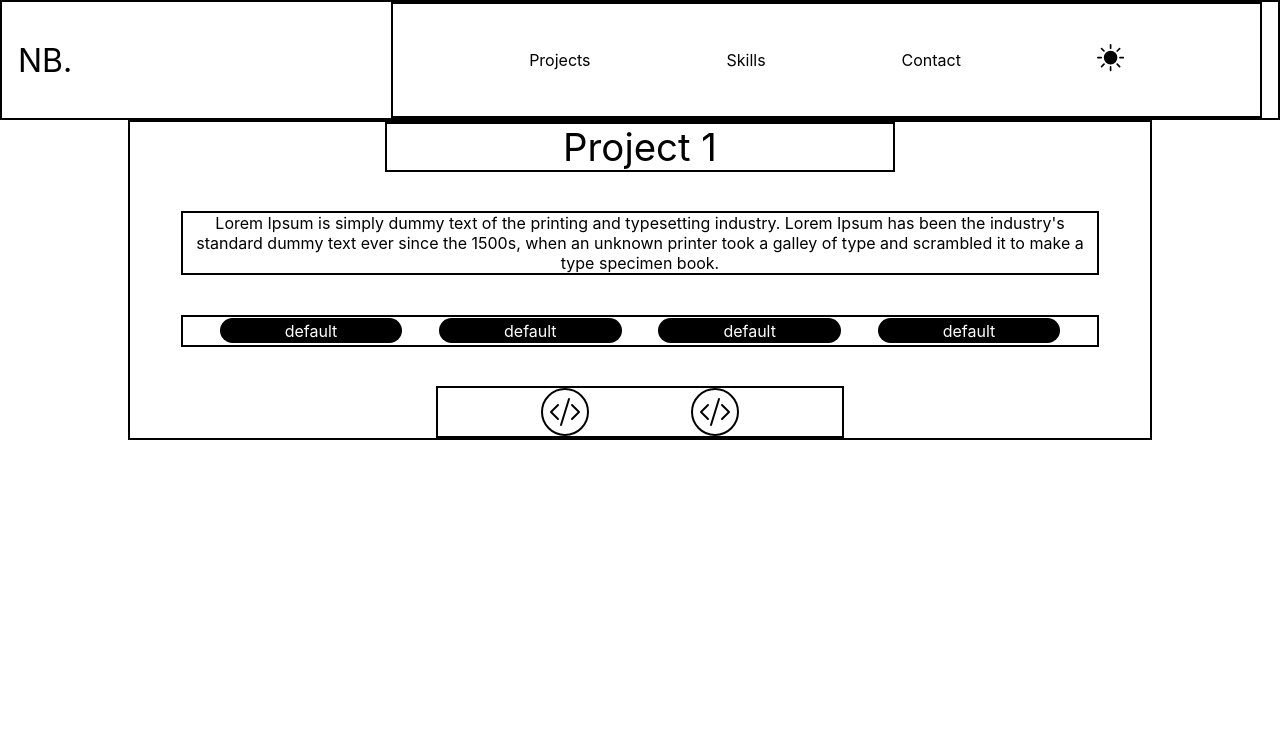
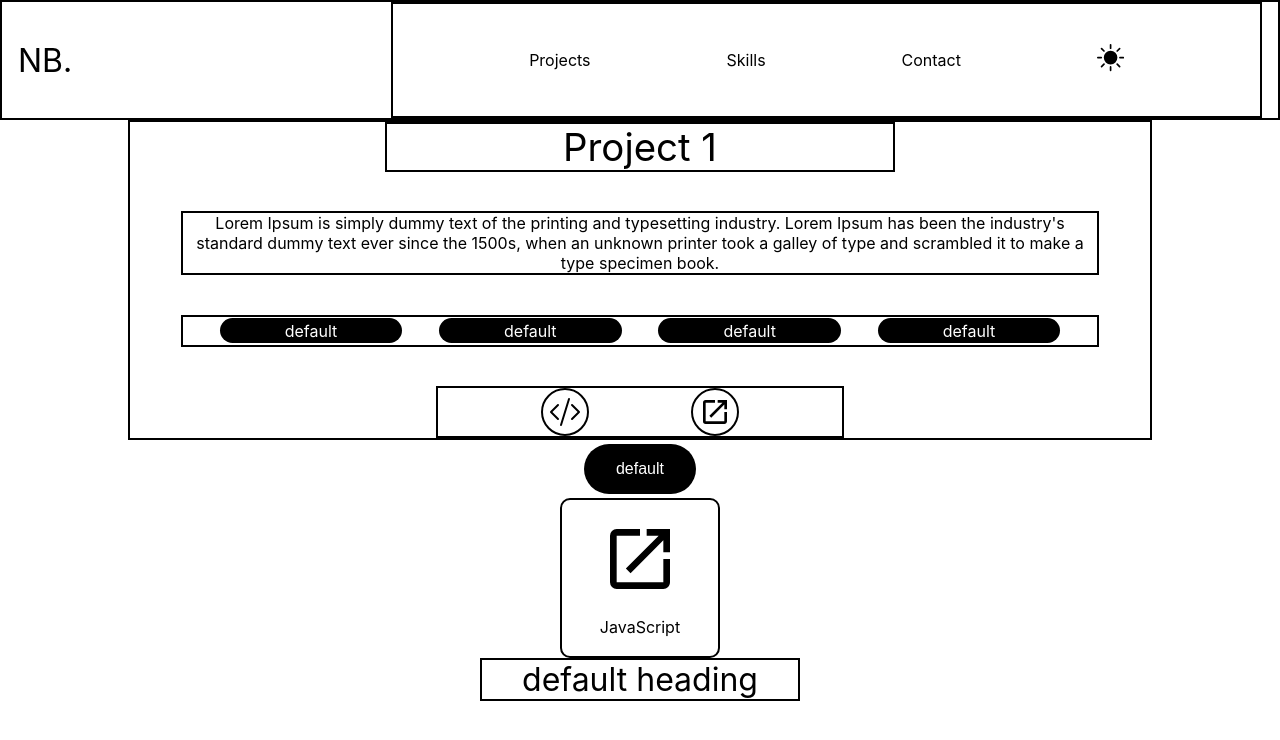
Before and after one commit to nickbarr3160/portfolionickbarr, a Next.js app in the folder nickbarr/: page /nick in a window 1280 px wide. Shown: the top 740 px of the page. Built offline with nearby package versions, Linux system fonts and the light colour scheme.

Commit message:
modularized components styling and added more comp skeletons

```diff
--- a/nickbarr/comps/Button/index.js
+++ b/nickbarr/comps/Button/index.js
@@ -0,0 +1,13 @@
+import React from "react";
+import {ButtCont} from "./style";
+
+const Button = ({
+    label="default",
+    onButClick=()=>{}
+}) => {
+    return <ButtCont onClick={onButClick}>
+        {label}
+    </ButtCont>
+}
+
+export default Button;
--- a/nickbarr/comps/Button/style.js
+++ b/nickbarr/comps/Button/style.js
@@ -0,0 +1,21 @@
+import styled from 'styled-components'
+
+export const ButtCont = styled.button`
+background-color:black;
+border: none;
+color: white;
+padding: 16px 32px;
+text-align: center;
+text-decoration: none;
+display: inline-block;
+font-size: 16px;
+margin: 4px 2px;
+transition-duration: 0.4s;
+cursor: pointer;
+border-radius:30px;
+&:hover{
+    background-color: white;
+    color: black;
+    border: 2px solid black;
+}
+`;
--- /dev/null
+++ b/nickbarr/comps/Header/index.js
@@ -0,0 +1,14 @@
+import React from "react";
+import {HeaderCont, Underline} from './style'
+
+
+const Header = ({
+    heading="default heading"
+}) => {
+    return <HeaderCont>
+        {heading}
+        <Underline/>
+    </HeaderCont>
+}
+
+export default Header;
--- /dev/null
+++ b/nickbarr/comps/Header/style.js
@@ -0,0 +1,18 @@
+import styled from 'styled-components'
+
+export const HeaderCont = styled.div`
+display:flex;
+border:2px solid black;
+display:flex;
+flex-direction:column;
+justify-content:space-between;
+align-items:center;
+width:10em;
+font-size:2em;
+`;
+
+export const Underline = styled.div`
+width:15%:
+height:10%;
+background-color:black;
+`;
--- a/nickbarr/comps/NavBar/index.js
+++ b/nickbarr/comps/NavBar/index.js
@@ -1,4 +1,3 @@
-import styled from "styled-components";
 import React from "react";
 import Link from 'next/link';
 import {BsSunFill} from 'react-icons/bs';
--- a/nickbarr/comps/ProjectCard/index.js
+++ b/nickbarr/comps/ProjectCard/index.js
@@ -1,8 +1,7 @@
-import styled from "styled-components";
 import React from "react";
-import Link from 'next/link';
 import ToolTag from "../ToolTag"
 import {BsCodeSlash} from 'react-icons/bs';
+import {MdLaunch} from 'react-icons/md';
 import {ProjCardCont, ProjHeading, ProjDescrip, ToolTagCont, IconCont, Icons } from "./style";
 
 
@@ -27,7 +26,7 @@ const ProjCard = ({
                     <BsCodeSlash size="2em"/>
                 </IconCont>
                 <IconCont>
-                    <BsCodeSlash size="2em"/>
+                    <MdLaunch size="2em"/>
                 </IconCont>
             </Icons>
        </ProjCardCont>
--- a/nickbarr/comps/ProjectCard/style.js
+++ b/nickbarr/comps/ProjectCard/style.js
@@ -46,10 +46,6 @@ display:flex;
 justify-content:space-evenly;
 align-items:center;
 border:2px solid black;
-
-@media only screen and (max-width: 500px) {
-    flex-direction:column;
-    }
 `;
 
 
@@ -69,4 +65,9 @@ width:3em;
 height:3em;
 border-radius:50%;
 border:2px solid black;
+cursor: pointer;
+&:hover{
+    background-color:black;
+    color:white;
+}
 `;
--- /dev/null
+++ b/nickbarr/comps/ToolStackGraphic/index.js
@@ -0,0 +1,15 @@
+import React from "react";
+import {ToolGraphicCont} from './style'
+import {MdLaunch} from 'react-icons/md';
+
+const ToolStackGraphic = ({
+    toolLabel="JavaScript",
+    icon=<MdLaunch size="5em" />
+}) => {
+    return <ToolGraphicCont>
+            {icon}
+            {toolLabel}
+        </ToolGraphicCont>
+}
+
+export default ToolStackGraphic;
--- /dev/null
+++ b/nickbarr/comps/ToolStackGraphic/style.js
@@ -0,0 +1,12 @@
+import styled from 'styled-components'
+
+export const ToolGraphicCont = styled.div`
+height:10em;
+width:10em;
+display:flex;
+flex-direction:column;
+border-radius:10px;
+border 2px solid black;
+justify-content:space-evenly;
+align-items:center;
+`;
--- a/nickbarr/pages/nick.js
+++ b/nickbarr/pages/nick.js
@@ -1,6 +1,9 @@
 import NavBar from '../comps/NavBar'
 import styled from 'styled-components'
 import ProjCard from '../comps/ProjectCard';
+import Button from '../comps/Button'
+import ToolStackGraphic from '../comps/ToolStackGraphic';
+import Header from '../comps/Header';
 
 const MainCont = styled.div`
 display:flex;
@@ -19,6 +22,9 @@ export default function Nick() {
     <MainCont>
         <NavBar/>
         <ProjCard/>
+        <Button/>
+        <ToolStackGraphic/>
+        <Header/>
     </MainCont>
     )
 
```
Also changed, not shown: nickbarr/comps/BackToTop/index.js (added), nickbarr/comps/BackToTop/style.js (added).
